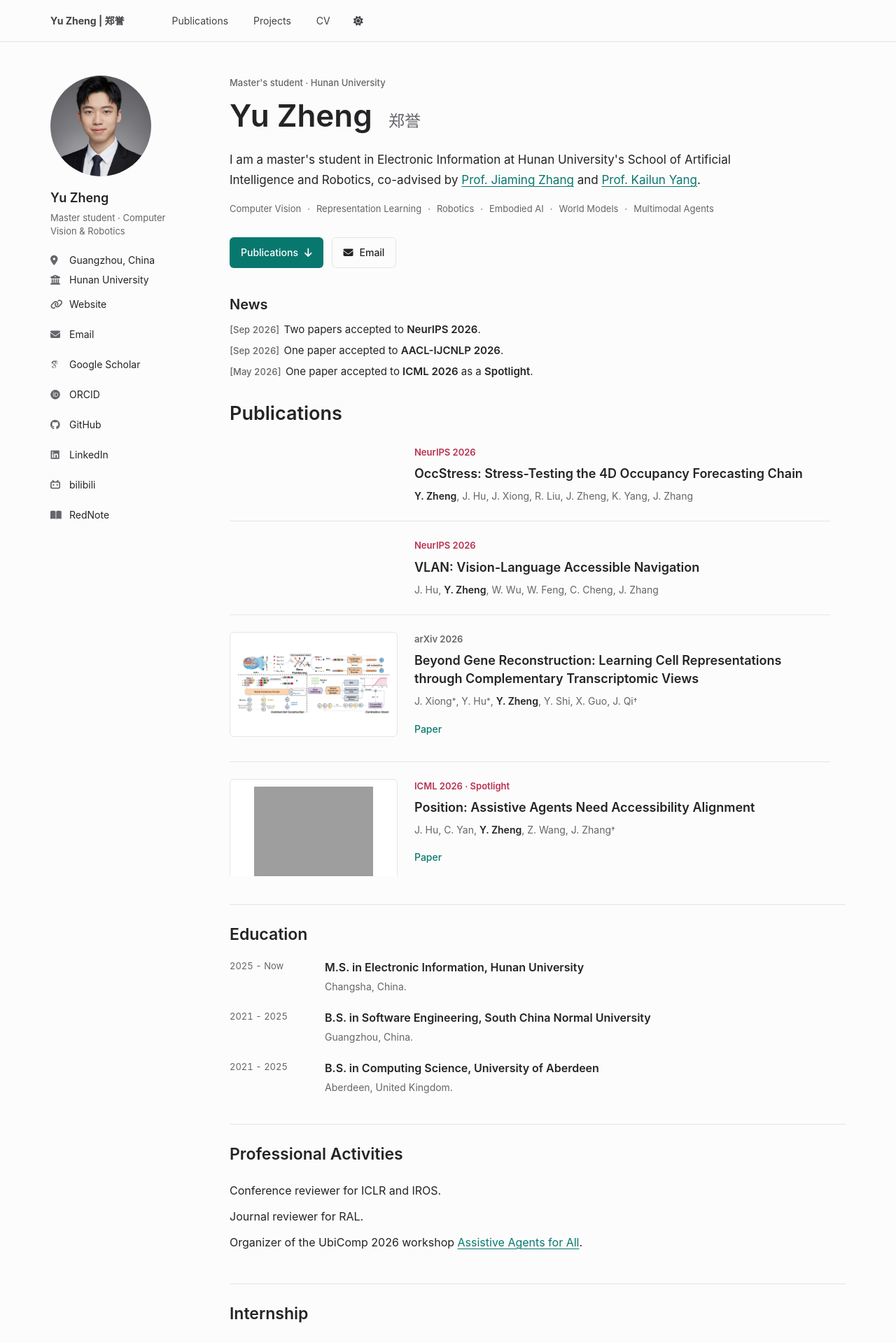
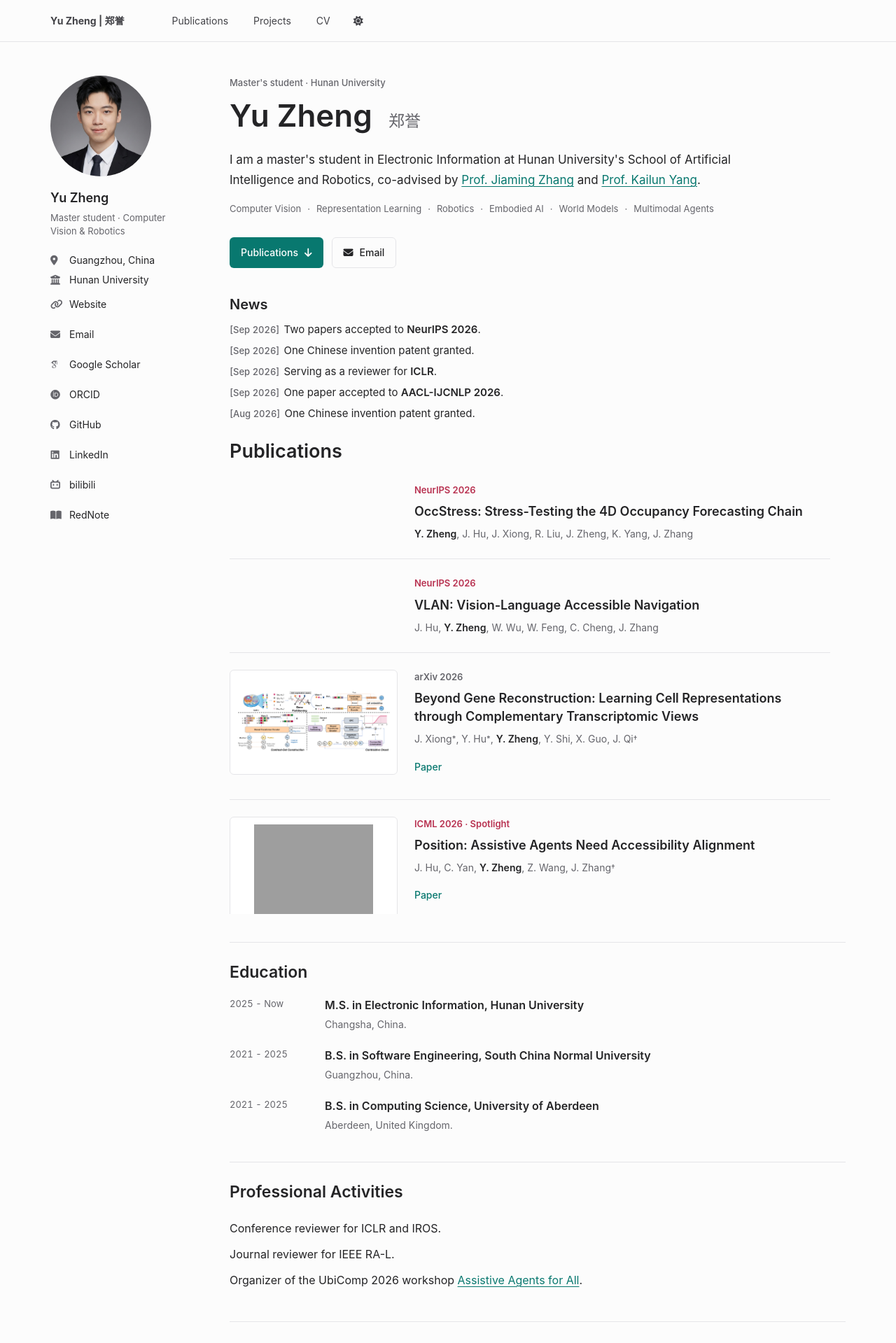
Before and after one commit to FaterYU/FaterYU.github.io, a Jekyll site: the page built from _pages/about.md, in a window 1280 px wide. Shown: the top 1919 px of the page at 70% size. Built offline with Jekyll 4.4.1, drawn with Linux system fonts in a browser that asks for light colours; some web fonts are replaced; some of the changed text lies outside the part shown; grey boxes are pictures that could not be loaded.

Commit message:
Update patent grants and academic service news

```diff
--- a/_data/profile.yml
+++ b/_data/profile.yml
@@ -12,8 +12,22 @@ news:
     text: "Two papers accepted to **NeurIPS 2026**."
   - date: "2026-09"
     text: "One paper accepted to **AACL-IJCNLP 2026**."
+  - date: "2026-09"
+    text: "Serving as a reviewer for **ICLR**."
+  # Status confirmed in September; the formal grant date is not yet recorded.
+  - date: "2026-09"
+    text: "One Chinese invention patent granted."
+  - date: "2026-08-28"
+    text: "One Chinese invention patent granted."
+  # Use the workshop's published CFP release date for this announcement.
+  - date: "2026-05-18"
+    text: "Co-organizing the [Assistive Agents for All (AAA) workshop](https://insailab.org/ubicomp2026-aaa-workshop/) at **UbiComp 2026**."
+  - date: "2026-05"
+    text: "Serving as a reviewer for **IEEE RA-L**."
   - date: "2026-05-01"
     text: "One paper accepted to **ICML 2026** as a **Spotlight**."
+  - date: "2025-05"
+    text: "Serving as a reviewer for **IROS**."
 
 publications:
   # Sort by first preprint month when available; acceptance does not change order.
@@ -150,7 +164,7 @@ professional_activities:
   title: "Reviewer and workshop organizer"
   items:
     - "Conference reviewer for ICLR and IROS."
-    - "Journal reviewer for RAL."
+    - "Journal reviewer for IEEE RA-L."
     - "Organizer of the UbiComp 2026 workshop [Assistive Agents for All](https://insailab.org/ubicomp2026-aaa-workshop/)."
 
 internships:
@@ -170,7 +184,7 @@ projects_and_patents:
 patents:
   - year: "2026"
     type: "Chinese Invention Patent"
-    status: "Grant Notice Issued"
+    status: "Granted"
     title: "Intelligent Navigation Method, Apparatus, Equipment, and Medium for Agricultural Machinery"
     official_title: "农业机械设备的智能化导航方法、装置、设备和介质"
     application_no: "202610729267.7"
--- a/_pages/about.md
+++ b/_pages/about.md
@@ -125,7 +125,7 @@ redirect_from:
         </p>
         {% endif %}
         <p class="profile-patent__details">
-          {% if patent.patent_no %}Patent No. {{ patent.patent_no }}{% elsif patent.application_no %}Application No. {{ patent.application_no }}{% endif %}{% if patent.publication_no %} · Publication No. {{ patent.publication_no }}{% endif %}{% if patent.granted_date %} · Granted {{ patent.granted_date }}{% elsif patent.grant_notice_date %} · Grant notice {{ patent.grant_notice_date }} · Registration pending{% endif %}
+          {% if patent.patent_no %}Patent No. {{ patent.patent_no }}{% elsif patent.application_no %}Application No. {{ patent.application_no }}{% endif %}{% if patent.publication_no %} · Publication No. {{ patent.publication_no }}{% endif %}{% if patent.granted_date %} · Granted {{ patent.granted_date }}{% elsif patent.grant_notice_date and patent.status != 'Granted' %} · Grant notice {{ patent.grant_notice_date }} · Registration pending{% endif %}
         </p>
       </article>
     {% endfor %}
--- a/_pages/cv.md
+++ b/_pages/cv.md
@@ -32,7 +32,7 @@ redirect_from:
 ## Professional Activities
 
 - Conference reviewer for ICLR and IROS.
-- Journal reviewer for RAL.
+- Journal reviewer for IEEE RA-L.
 - Workshop organizer, **Assistive Agents for All**, UbiComp 2026. [[website]](https://insailab.org/ubicomp2026-aaa-workshop/)
 
 ## Internship
@@ -47,7 +47,7 @@ redirect_from:
 
 ## Patents
 
-- **2026 · Chinese Invention Patent · Grant Notice Issued** · *Intelligent Navigation Method, Apparatus, Equipment, and Medium for Agricultural Machinery*. Application No. 202610729267.7. Filed May 26, 2026; grant notice issued September 8, 2026; registration pending. Applicant: 杭州旷域智能科技有限公司.
+- **2026 · Chinese Invention Patent · Granted** · *Intelligent Navigation Method, Apparatus, Equipment, and Medium for Agricultural Machinery*. Application No. 202610729267.7. Filed May 26, 2026. Assignee: 杭州旷域智能科技有限公司.
 
 - **2026 · Chinese Invention Patent · Granted** · *Coordinated Path and Height Planning System for a Height-Adjustable Wheeled-Legged Robot in Weeding*. Inventors: **Y. Zheng**, J. Gao. Patent No. ZL 2026 1 0943575.X; publication No. CN 122439517 B. Filed June 29, 2026; granted August 28, 2026. Assignee: 杭州旷域智能科技有限公司.
 
```
